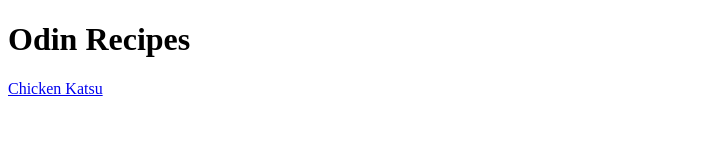
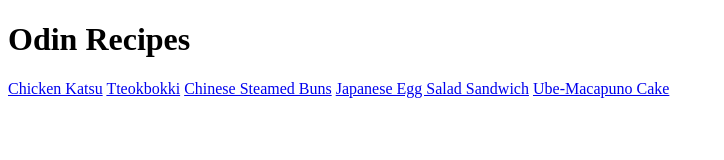
Before and after one commit to mattrimando24/odin-recipes, a plain HTML site: page index.html in a window 1280 px wide. Shown: the whole page, without its empty margins (0-724 px from the left). Drawn offline with Linux system fonts and the light colour scheme.

Commit message:
Added more recipes

```diff
--- a/index.html
+++ b/index.html
@@ -9,5 +9,9 @@
 <body>
     <h1>Odin Recipes</h1>
     <a href="./chicken-katsu.html">Chicken Katsu</a>
+    <a href="./tteokbokki.html">Tteokbokki</a>
+    <a href="./steamed-bun.html">Chinese Steamed Buns</a>
+    <a href="./egg-salad-sandwich.html">Japanese Egg Salad Sandwich</a>
+    <a href="./ube-macapuno-cake.html">Ube-Macapuno Cake</a>
 </body>
 </html>
```
Also changed, not shown: egg-salad-sandwich.html (added), steamed-bun.html (added), tteokbokki.html (added), ube-macapuno-cake.html (added).
